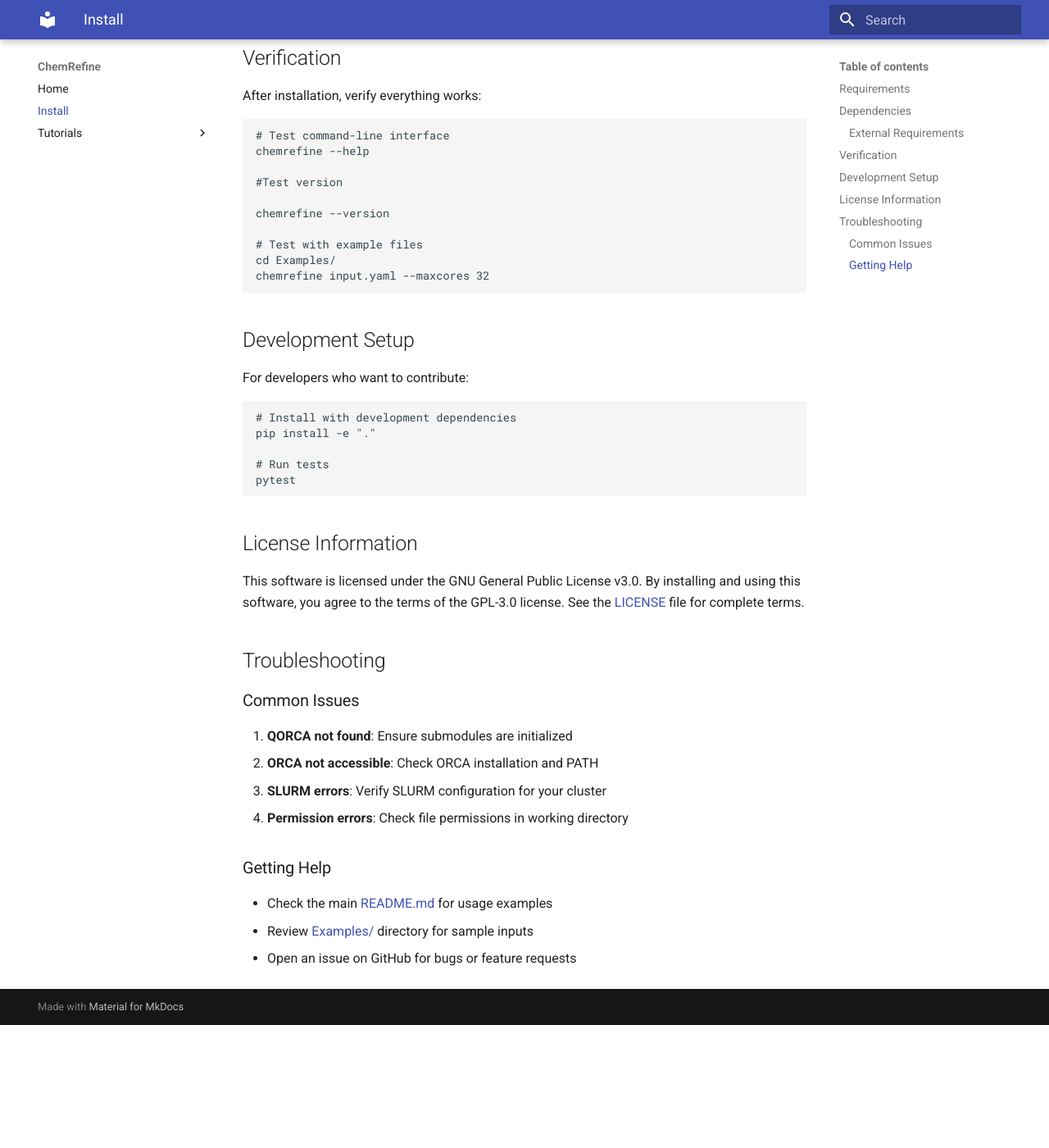
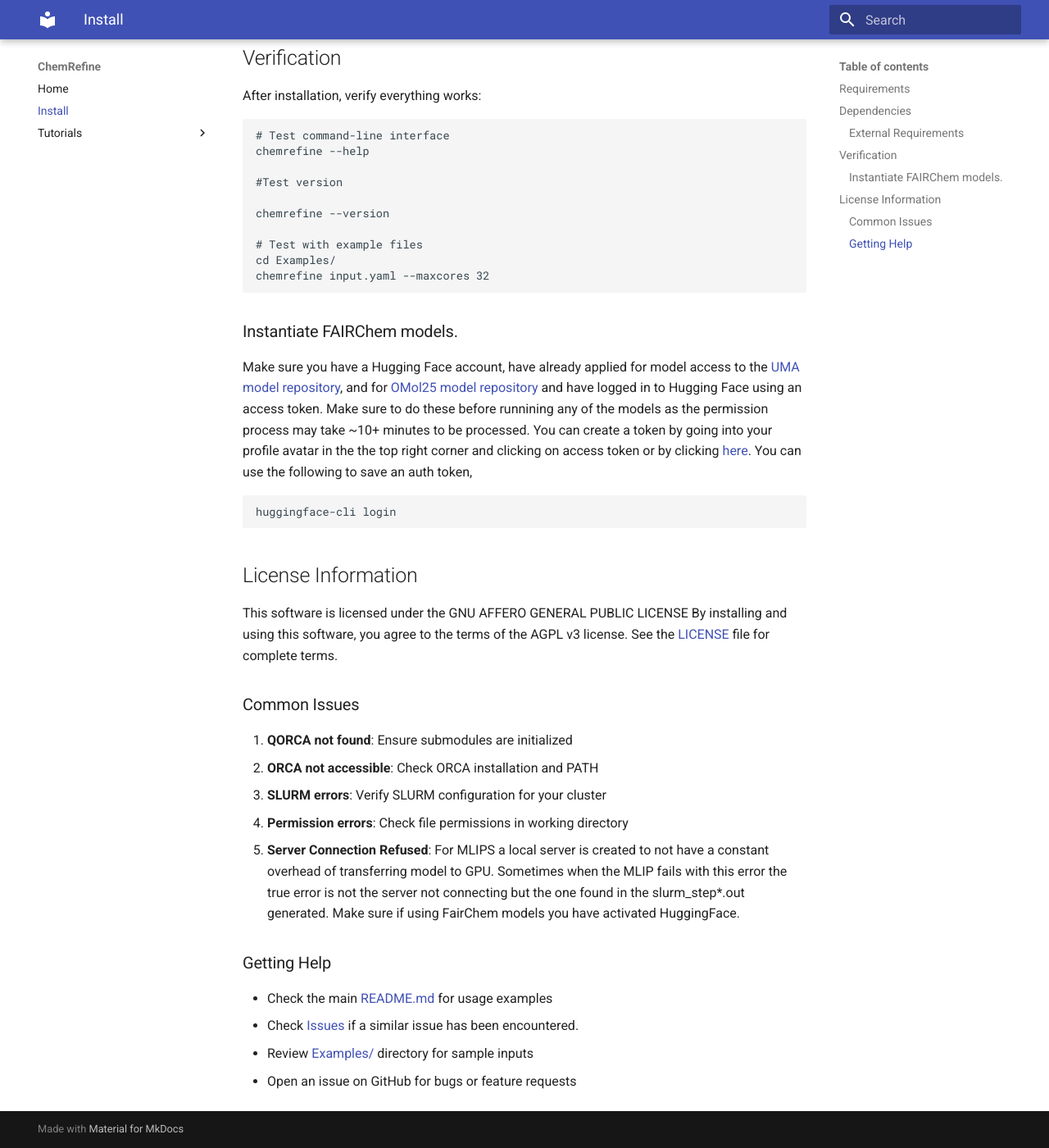
Before and after one commit to sterling-group/ChemRefine, an MkDocs documentation site: the page built from docs/INSTALL.md, in a window 1280 px wide and 1400 px high, scrolled down 1286 px. Shown: the whole window at 82% size. Built offline with MkDocs 1.6.1 and Material for MkDocs 9.7.7, drawn with Linux system fonts in a browser that asks for light colours; before the commit the page ends 2536 px from its top, so only the background shows below that.

Commit message:
Improved Install, added FAIRCHEM instructions

````diff
--- a/docs/INSTALL.md
+++ b/docs/INSTALL.md
@@ -63,23 +63,19 @@
 cd Examples/
 chemrefine input.yaml --maxcores 32
 ```
-## Development Setup
-
-For developers who want to contribute:
-
+### Instantiate FAIRChem models.
+Make sure you have a Hugging Face account, have already applied for model access to the
+[UMA model repository](https://huggingface.co/facebook/UMA), and for [OMol25 model repository](https://huggingface.co/facebook/OMol25) and have logged in to Hugging Face using an access token. Make sure to do these before runnining any of the models as the permission process may take ~10+ minutes to be processed. You can create a token by going into your profile avatar in the the top right corner and clicking on access token or by clicking [here](https://huggingface.co/settings/tokens).
+You can use the following to save an auth token,
 ```bash
-# Install with development dependencies
-pip install -e "."
-
-# Run tests
-pytest
+huggingface-cli login
 ```
 
 ## License Information
 
-This software is licensed under the GNU General Public License v3.0. By installing and using this software, you agree to the terms of the GPL-3.0 license. See the [LICENSE](LICENSE) file for complete terms.
+This software is licensed under the GNU AFFERO GENERAL PUBLIC LICENSE By installing and using this software, you agree to the terms of the AGPL v3 license. See the [LICENSE](LICENSE) file for complete terms.
 
-## Troubleshooting
+
 
 ### Common Issues
 
@@ -87,9 +83,11 @@
 2. **ORCA not accessible**: Check ORCA installation and PATH
 3. **SLURM errors**: Verify SLURM configuration for your cluster
 4. **Permission errors**: Check file permissions in working directory
+5. **Server Connection Refused**: For MLIPS a local server is created to not have a constant overhead of transferring model to GPU. Sometimes when the MLIP fails with this error the true error is not the server not connecting but the one found in the slurm_step*.out generated. Make sure if using FairChem models you have activated HuggingFace.
 
 ### Getting Help
 
 - Check the main [README.md](../README.md) for usage examples
+- Check [Issues](https://github.com/sterling-group/ChemRefine/issues) if a similar issue has been encountered.
 - Review [Examples/](Examples/) directory for sample inputs
 - Open an issue on GitHub for bugs or feature requests
````
